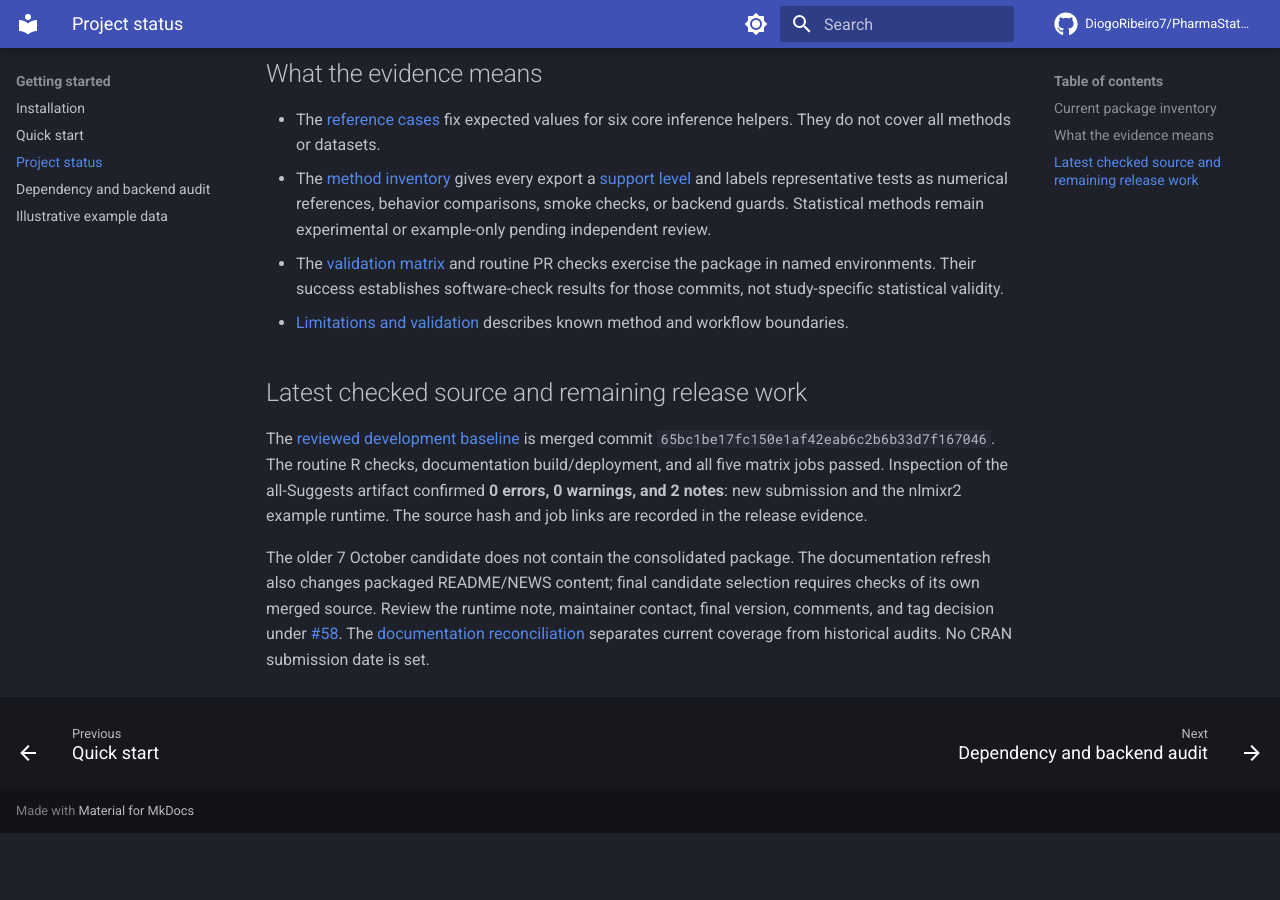
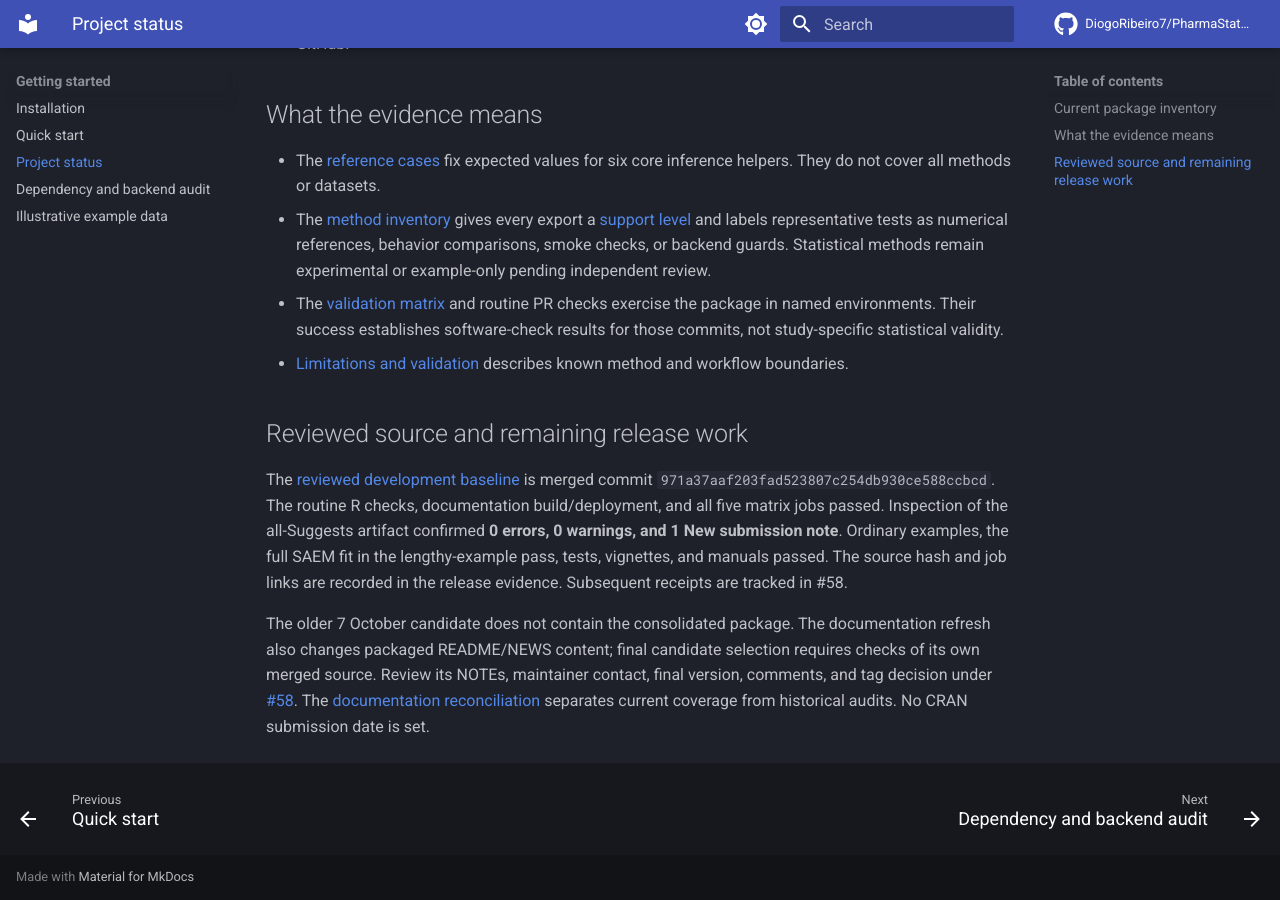
Before and after one commit to DiogoRibeiro7/PharmaStatsR, an MkDocs documentation site: the page built from docs/project-status.md, in a window 1280 px wide and 900 px high, scrolled down 1237 px. Built offline with MkDocs 1.6.1 and Material for MkDocs 9.7.7, drawn with Linux system fonts in a browser that asks for light colours; comment, search, counter and statistics services are not loaded; before the commit the page ends 2070 px from its top, so only the background shows below that; some of the changed text lies outside the part shown.

Commit message:
docs: align status pages with the reviewed release receipt

```diff
--- a/docs/project-status.md
+++ b/docs/project-status.md
@@ -8,7 +8,7 @@
 | --- | --- | --- |
 | P0: scope and initial numerical evidence | [Export inventory #47](https://github.com/DiogoRibeiro7/PharmaStatsR/issues/47), [claims audit #48](https://github.com/DiogoRibeiro7/PharmaStatsR/issues/48), [core reference cases #49](https://github.com/DiogoRibeiro7/PharmaStatsR/issues/49) | Individual methods in the [evidence inventory](method-inventory.md) still await review. |
 | P1: method families and reliability | [Design contracts #50](https://github.com/DiogoRibeiro7/PharmaStatsR/issues/50), [survival family #51](https://github.com/DiogoRibeiro7/PharmaStatsR/issues/51), [resampling review #52](https://github.com/DiogoRibeiro7/PharmaStatsR/issues/52), [optional backends #53](https://github.com/DiogoRibeiro7/PharmaStatsR/issues/53), [check matrix #54](https://github.com/DiogoRibeiro7/PharmaStatsR/issues/54), [simulated-data audit #55](https://github.com/DiogoRibeiro7/PharmaStatsR/issues/55), [documentation reconciliation #56](documentation-reconciliation.md) | Individual methods in the [evidence inventory](method-inventory.md) still await independent review. |
-| P2: API and release | [Support policy #57](api-support-policy.md) classifies all 101 exports, with migration guidance for historical names. The inspected `65bc1be` source passed its five-job matrix and full all-Suggests check. | [Candidate gate #58](release-candidate.md) remains open: review both notes, confirm mail receipt and final version/source, rerun checks after changes, and make the release decision. |
+| P2: API and release | [Support policy #57](api-support-policy.md) classifies all 101 exports, with migration guidance for historical names. The [reviewed source](release-candidate.md) passed its five-job matrix and full all-Suggests check, including lengthy examples; automated artifact verification now retains a JSON receipt. | [Candidate gate #58](https://github.com/DiogoRibeiro7/PharmaStatsR/issues/58) remains open: confirm mail receipt and final version/source, review its checks and every NOTE, and make the release decision. |
 | P3: stronger method evidence | The scoped numerical-reference batches through [reporting/auditability #163–#165](evidence-batches.md#completed-batch-reporting-and-auditability-163165) are complete, as are the subsequent categorical-outcome and stratified-risk helpers recorded in the inventory. | Further gaps in the [inventory](method-inventory.md) need individual issues and review. |
 | Covariate consolidation | [#194](https://github.com/DiogoRibeiro7/PharmaStatsR/issues/194) closed with [PR #195](https://github.com/DiogoRibeiro7/PharmaStatsR/pull/195): 18 functions, regression tests, data, five vignettes, reports, and app resources now live here. The standalone pharmoCovR repository was deleted. | The [migration guide](covariate-migration.md) records remaining limits: training-fold preprocessing, reusable imputation/encoding, nonlinear covariate models, predictive simulation, and browser checks. |
 
@@ -29,19 +29,20 @@
 - The [validation matrix](development.md#package-checks) and routine PR checks exercise the package in named environments. Their success establishes software-check results for those commits, not study-specific statistical validity.
 - [Limitations and validation](limitations.md) describes known method and workflow boundaries.
 
-## Latest checked source and remaining release work
+## Reviewed source and remaining release work
 
 The [reviewed development baseline](release-candidate.md#reviewed-development-baseline-15-october-2026)
-is merged commit `65bc1be17fc150e1af42eab6c2b6b33d7f167046`. The routine R checks,
+is merged commit `971a37aaf203fad523807c254db930ce588ccbcd`. The routine R checks,
 documentation build/deployment, and all five matrix jobs passed. Inspection of
-the all-Suggests artifact confirmed **0 errors, 0 warnings, and 2 notes**:
-new submission and the nlmixr2 example runtime. The source hash and job links
-are recorded in the release evidence.
+the all-Suggests artifact confirmed **0 errors, 0 warnings, and 1 New submission
+note**. Ordinary examples, the full SAEM fit in the lengthy-example pass, tests,
+vignettes, and manuals passed. The source hash and job links are recorded in the
+release evidence. Subsequent receipts are tracked in #58.
 
 The older 7 October candidate does not contain the consolidated package.
 The documentation refresh also changes packaged README/NEWS content; final
-candidate selection requires checks of its own merged source. Review the
-runtime note, maintainer contact, final version, comments, and tag decision
+candidate selection requires checks of its own merged source. Review its
+NOTEs, maintainer contact, final version, comments, and tag decision
 under [#58](https://github.com/DiogoRibeiro7/PharmaStatsR/issues/58).
 The [documentation reconciliation](documentation-reconciliation.md) separates
 current coverage from historical audits. No CRAN submission date is set.
```
Also changed, not shown: docs/evidence-batches.md (+4 -3 lines).
